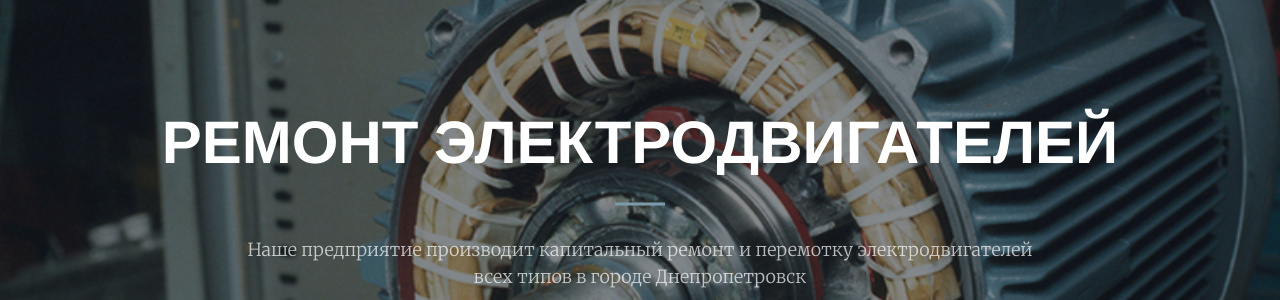
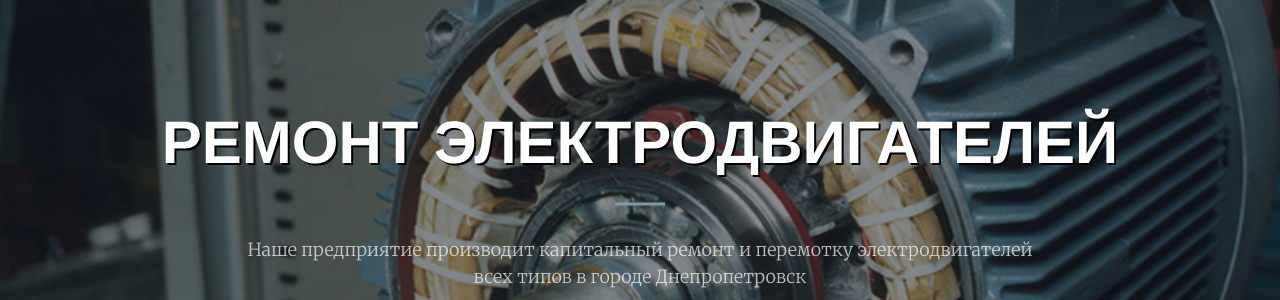
Before and after one commit to Magnum800/e-motors, a Jekyll site: the page built from index.html, in a window 1280 px wide. Shown: the part 202-502 px from the top of the page. Built offline with Jekyll 4.4.1, drawn with Linux system fonts in a browser that asks for light colours.

Commit message:
Update _base.scss

```diff
--- a/_sass/_base.scss
+++ b/_sass/_base.scss
@@ -168,6 +168,7 @@ header {
                 font-weight: 700;
                 font-size: 60px;
                 text-transform: uppercase;
+                text-shadow: 2px 2px #000;
                 margin-top: 0;
                 margin-bottom: 0;
             }
```
